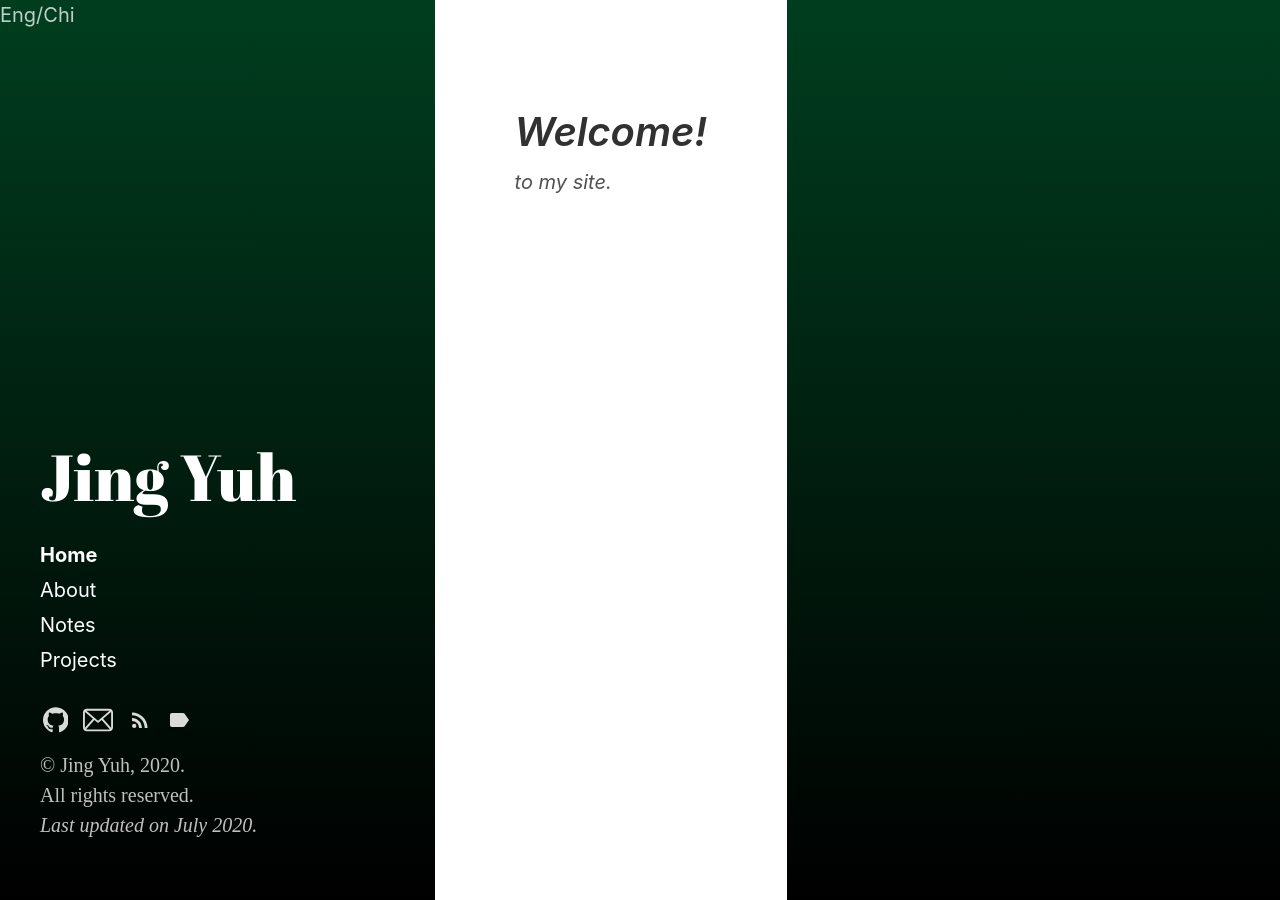
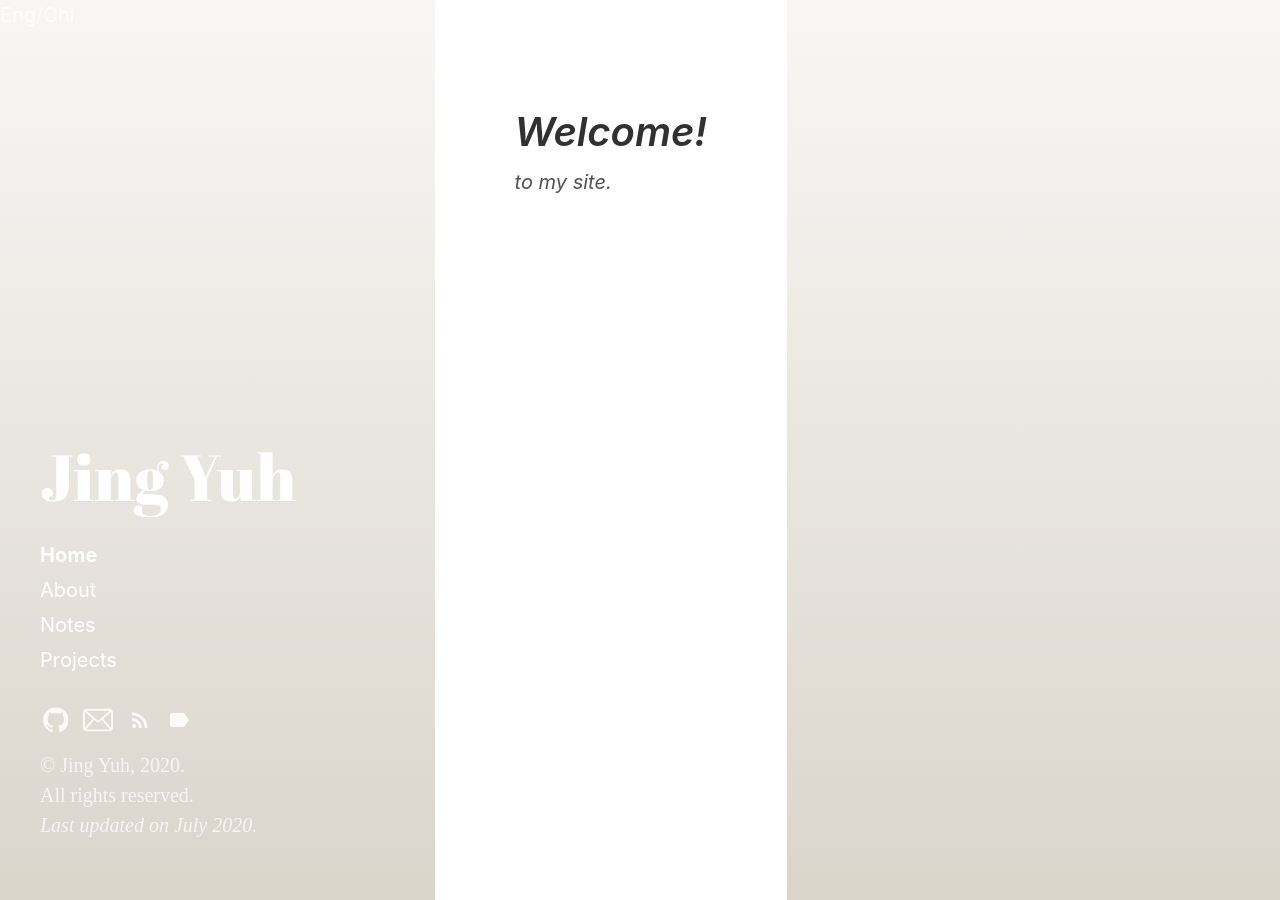
Before and after one commit to jyang123-bit/Website, a Jekyll site: the page built from index.html, in a window 1280 px wide. Built offline with Jekyll 4.4.1, drawn with Linux system fonts in a browser that asks for light colours; the list of posts is cut into pages by our own code.

Commit message:
Update _variables.scss

```diff
--- a/_sass/hydeout/_variables.scss
+++ b/_sass/hydeout/_variables.scss
@@ -42,9 +42,9 @@ $code-font-family: 'Gill Sans','Gill Sans MT',Calibri,sans-serif !default;
 $code-color: #bf616a !default;
 
 // Hyde theming
-$sidebar-bg-color:  #001a0d !default;
+$sidebar-bg-color:  #e9e6e0 !default;
 //sage theme combination(sage:#8A9574,#f2efd3, neon green#39FF14)
-//maroon theme combination(#4d0000,#e9e6e0, #001a0d)
+//maroon theme combination(maroon:#4d0000,#e9e6e0, dark green:#001a0d)
 $sidebar-fg-color: #fff !default;
 $sidebar-sticky: true !default;
 $layout-reverse: false !default;
```
